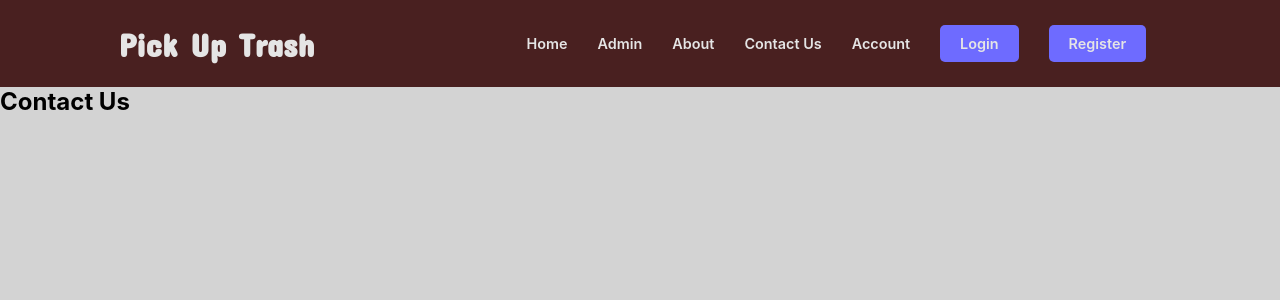
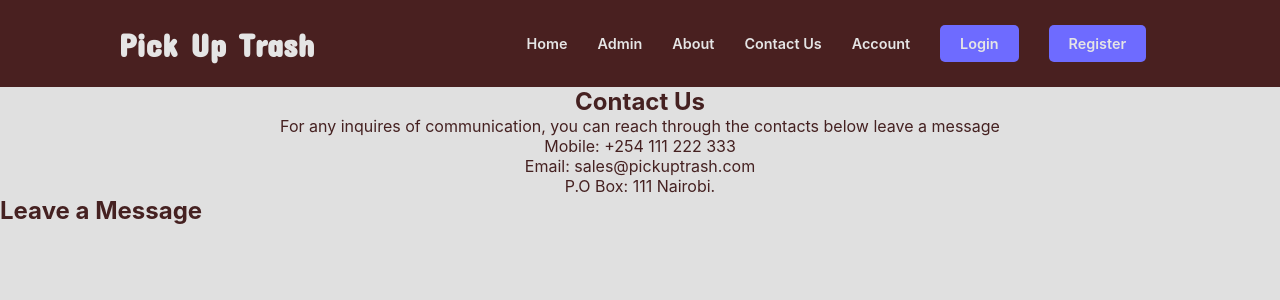
Before and after one commit to kiborgok/pick-up-trash, a React (Create React App) app: page /contact in a window 1280 px wide. Shown: the top 300 px of the page. Built offline with nearby package versions, Linux system fonts and the light colour scheme.

Commit message:
patch: added contacts

```diff
--- a/src/components/contact/ContactPage.jsx
+++ b/src/components/contact/ContactPage.jsx
@@ -1,9 +1,28 @@
+import "./contact.css"
+import { FontAwesomeIcon } from '@fortawesome/react-fontawesome'
 function ContactPage(){
     return(
-        <div id="contact">
-        <h2>Contact Us</h2>
+     <div className="contactcontainer">
+            <h2>Contact Us</h2>
+            <p>For any inquires of communication, you can
+                 reach through the contacts below leave a message</p>
+            <div id="contacts">
+        <div id="mobile">
+            <p>Mobile: +254 111 222 333</p>
+        </div>
+        <div id="email">
+            <p>Email: sales@pickuptrash.com</p>
+        </div>
+        <div id="address">
+            <p>P.O Box: 111 Nairobi.</p>
+        </div>
+        </div>
+        <div id="message">
+            <h2>Leave a Message</h2>
 
         </div>
+
+     </div>
     );
 }
 
```
